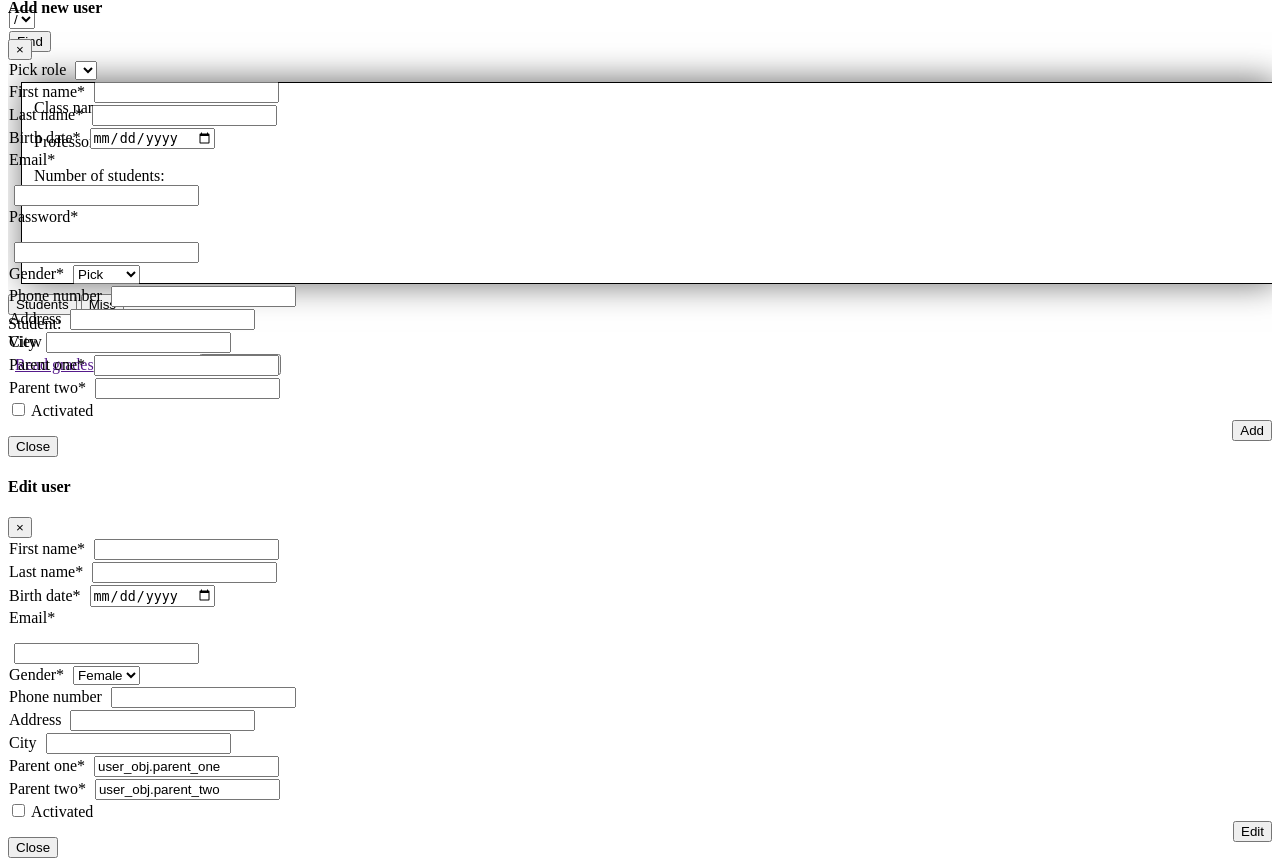
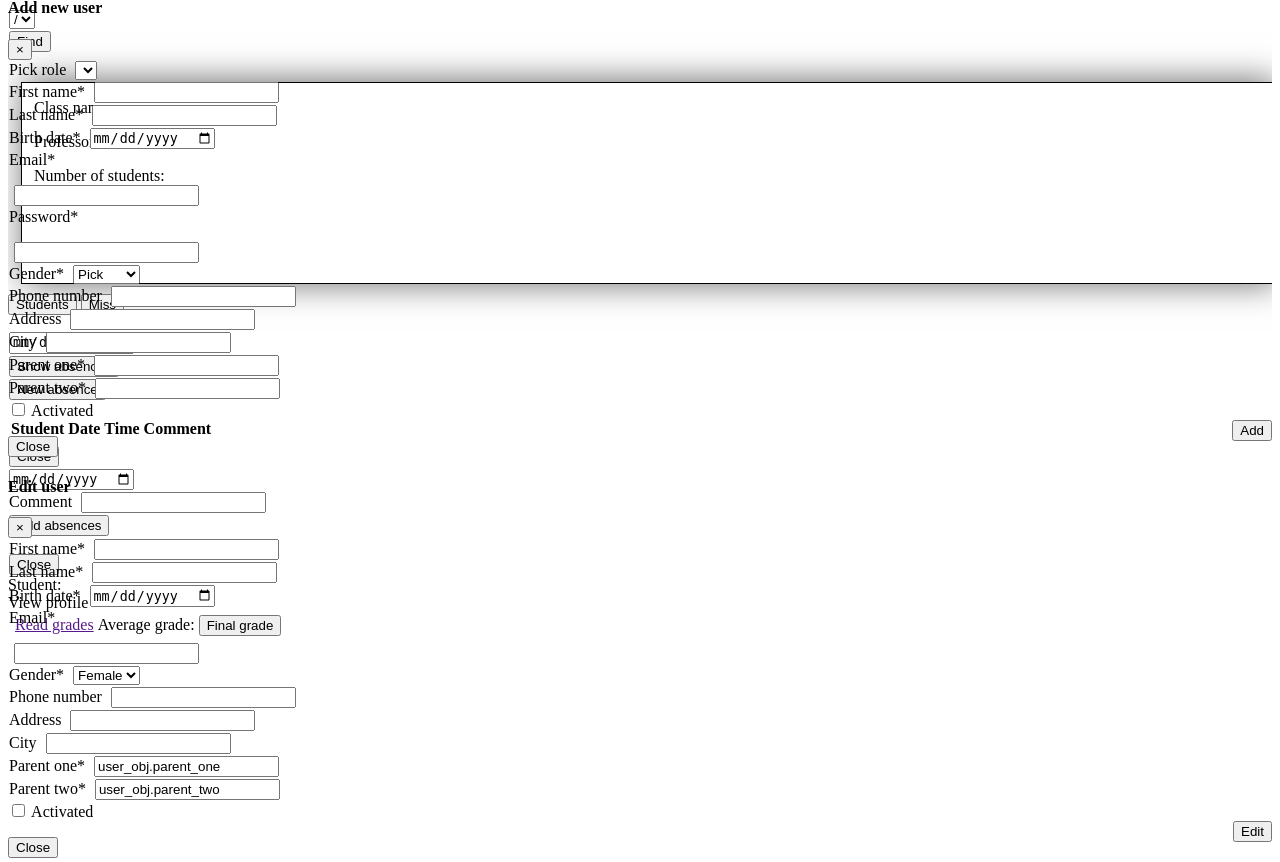
Before and after one commit to YodaBikarbona/school_book, a Flask app: template school_book/templates/professor.html in a window 1280 px wide. Shown: the part 764-1626 px from the top of the page. Run offline with Flask 2, Linux system fonts and the light colour scheme; the template is opened without the code that fills it, so the values that code supplies are empty.

Commit message:
absences part for professors

```diff
--- a/school_book/app.py
+++ b/school_book/app.py
@@ -31,6 +31,7 @@ from school_book.api.views.school import get_subjects_from_class_func
 from school_book.api.views.school import drop_students_from_class_func
 from school_book.api.views.school import get_students_from_class_func
 from school_book.api.views.school import get_class_func
+from school_book.api.views.school import get_absences_func
 from werkzeug.routing import Rule
 import logging
 import os
@@ -186,6 +187,12 @@ def get_class(class_id):
 
     return get_class_func(request.headers['Authorization'], class_id)
 
+
+@app.route('/absence/class/<int:class_id>', methods=['POST'])
+def get_absence(class_id):
+
+    return get_absences_func(request.headers['Authorization'], class_id)
+
 """@app.route('/upload', methods=['POST'])
 def upload_file():
     print (request.data)
--- a/school_book/templates/professor.html
+++ b/school_book/templates/professor.html
@@ -208,7 +208,86 @@
                                     <div id='profile_buttons'>
                                         <button type="button" class="btn btn-secondary btn-sm not-focusable rounded-0"
                                         ng-click="show_class()">Students</button>
-                                        <button type="button" class="btn btn-secondary btn-sm not-focusable rounded-0" data-toggle="modal" data-target="#changePasswordModal">Miss</button>
+                                        <button type="button" class="btn btn-secondary btn-sm not-focusable rounded-0" ng-click="show_miss()">Miss</button>
+                                    </div>
+                                    <p>{{school_class.id}}</p>
+                                    <div class="row" ng-if="showMiss == 1">
+                                        <div class="col-md-12" style="margin-bottom: 1%">
+                                            <p>{{school_class.name}}</p>
+                                            <form ng-submit="show_absences(2, date)" class="form-inline">
+                                                <div style="padding: 1px">
+                                                    <input name="" placeholder="MM/DD/YYY" type="date" ng-model='date' required
+                                                    class="form-control">
+                                                </div>
+                                                <div style="padding: 1px">
+                                                    <button type="submit" class="btn btn-secondary btn-sm not-focusable rounded-0">
+                                                    Show absences</button>
+                                                </div>
+                                                <div style="padding: 1px">
+                                                    <button type="button" class="btn btn-secondary btn-sm not-focusable rounded-0" ng-click="show_add_absence_form()">New absence</button>
+                                                </div>
+                                            </form>
+                                        </div>
+                                        <div class="col-md-12" ng-if="absencesShow == 1">
+                                            <table class="table table-user-information table-striped">
+                                                <thead>
+                                                    <th>
+                                                        Student
+                                                    </th>
+                                                    <th>
+                                                        Date
+                                                    </th>
+                                                    <th>
+                                                        Time
+                                                    </th>
+                                                    <th>
+                                                        Comment
+                                                    </th>
+                                                </thead>
+                                                <tbody>
+                                                    <tr ng-repeat="absence in absences">
+                                                        <td>
+                                                            {{absence.student.first_name}} {{absence.student.last_name}}
+                                                        </td>
+                                                        <td>
+                                                            {{absence.date}}
+                                                        </td>
+                                                        <td>
+                                                            {{absence.time}}
+                                                        </td>
+                                                        <td>
+                                                            {{absence.comment}}
+                                                        </td>
+                                                    </tr>
+                                                </tbody>
+                                            </table>
+                                            <div style="padding: 1px">
+                                                <button type="button" class="btn btn-secondary btn-sm not-focusable rounded-0"
+                                                ng-click="restart_form()">
+                                                Close</button>
+                                            </div>
+                                        </div>
+                                        <div class="col-md-12" ng-if="absencesShow == 2">
+                                            <form ng-submit="show_absences(absence_obj)">
+                                                <div style="padding: 1px" ng-show="school_year_list_lenght">
+                                                    <input name="" placeholder="MM/DD/YYY" type="date" ng-model='absence_obj.date' required
+                                                    class="form-control">
+                                                </div>
+                                                <div class="form-group" style="padding: 1px">
+                                                    <label style="margin-right: 5px">Comment</label>
+                                                    <input type="text" class="form-control" name="" ng-model='user_obj.last_name' required>
+                                                </div>
+                                                <div style="padding: 1px">
+                                                    <button type="submit" class="btn btn-secondary btn-sm not-focusable rounded-0">
+                                                    Add absences</button>
+                                                </div>
+                                            </form>
+                                            <div style="padding: 1px">
+                                                <button type="button" class="btn btn-secondary btn-sm not-focusable rounded-0"
+                                                ng-click="restart_form()">
+                                                Close</button>
+                                            </div>
+                                        </div>
                                     </div>
                                     <div class="row" ng-repeat="student in filteredTodos" ng-if="show_class_details==1">
 
@@ -310,8 +389,8 @@
         <!-- End of classes panel -->
     </div>
 </div>
-<!-- The Modal add user-->
-<div class="modal fade" id="addModal">
+<!-- The Modal absences-->
+<div class="modal fade" id="absencesModal">
     <div class="modal-dialog">
         <div class="modal-content rounded-0">
             <!-- Modal Header -->
@@ -322,6 +401,7 @@
              </div>
              <!-- Modal body -->
              <div class="modal-body">
+
                 <form ng-submit="addUser(new_user)">
                     <div class="form-group" style="padding: 1px">
                         <label style="margin-right: 5px">Pick role</label>
```
Also changed, not shown: school_book/api/model/alembic/versions/d944087ca4b9_new_table_absences.py (added, +39 -0 lines), school_book/api/model/model/school.py (+20 -0 lines), school_book/api/model/providers/school.py (+9 -0 lines), school_book/api/model/serializers/serializer.py (+7 -0 lines), school_book/api/views/helper/helper.py (+11 -0 lines), school_book/api/views/school.py (+48 -0 lines), school_book/static/js/app.js (+28 -1 lines), school_book/static/js/services.js (+15 -0 lines), 6 other files.
